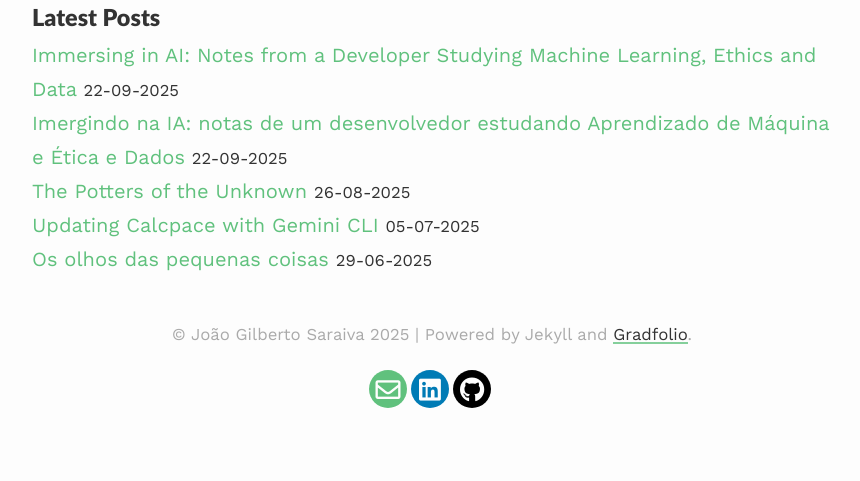
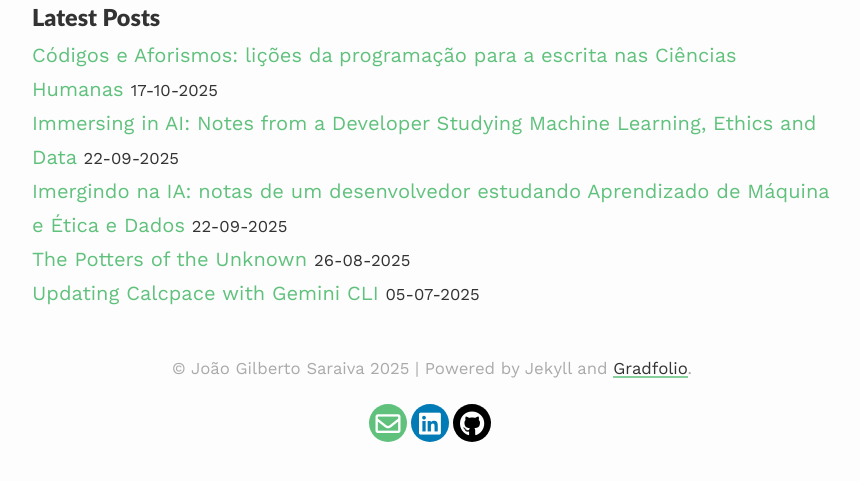
Before and after one commit to 0jonjo/0jonjo.github.io, a Jekyll site: the page built from index.md, in a window 1280 px wide, cut to the strip 342-980 px from the top of the page. Shown: the top 481 px of the strip, without its empty margins (208-1068 px from the left). Built offline with Jekyll 4.4.1, drawn with Linux system fonts in a browser that asks for light colours; nearby versions of some CDN libraries; some of the changed lines change nothing that is shown.

Commit message:
post Codigo e Aforismos

```diff
--- /dev/null
+++ b/_posts/2025-10-17-codigos-aforismos.md
@@ -0,0 +1,45 @@
+---
+layout: post
+title: "Códigos e Aforismos: lições da programação para a escrita nas Ciências Humanas"
+description: "Como a clareza e a simplicidade da programação podem transformar a escrita acadêmica nas Ciências Humanas"
+tags: history programming ensino python
+categories: misc
+youtubeId:
+image: https://arteref.com/wp-content/uploads/2017/03/capa-copy-2.jpg
+---
+
+Quem nunca se exasperou diante de um texto, livro ou tese escrito de forma truncada e incompreensível? Ou, o que é pior, se perdeu entre repetições, citações intermináveis e floreios literários que mais obscurece do que facilitam a compreensão efetiva do argumento?
+Como um professor e desenvolvedor apaixonado por literatura, considero isso um sério incômodo. Em um contexto onde a demanda por conhecimento explorando novos formatos — do YouTube ao Chatgpt, passando por podcasts e games — cresce exponencialmente, a clareza da escrita torna-se uma questão urgente para as ciências no geral e crucial para o ensino.
+
+Um dos aprendizados que o universo da programação oferece para as Ciências Humanas é a prioridade inegociável dada à clareza, concisão e simplicidade. Isso não implica uma linguagem opaca e desprovida de estilo, que imite a frieza de um gerador de texto automático, mas sim uma escrita que se subordina a padrões mínimos de inteligibilidade.
+Em um contexto em que cada vez mais nos dedicamos a construir ferramentas, bases de dados e narrativas interativas, esse princípio da clareza se torna o elo vital entre a tecnologia e a interpretação humana. Os códigos de programação produzidos em qualquer linguagem, precisam ser suficientemente claros para a compreensão da máquina e de humanos. Devem ser o mais concisos possível para garantir que resolvam problemas de forma eficiente. Uma boa prática de programação, ao se deparar com desafios complexos, é desmembrá-los em partes menores para facilitar tanto o entendimento quanto a manutenção do sistema.
+Uma das linguagens de programação mais populares, o Python, possui até mesmo uma série de aforismos sobre esse tema, cunhados por um de seus desenvolvedores, Tim Peters. “The Zen of Python” afirma que:
+
+> Bonito é melhor que feio. Explícito é melhor que implícito. Simples é melhor que complexo. Complexo é melhor que complicado.
+> ...
+> A legibilidade é fundamental.
+
+Ao ler esses aforismos, o amigo historiador Gustavo Mor lembrou das litografias de “Touros” (1945) de Pablo Picasso. Nesse estudo, o artista espanhol produziu a imagem de um touro e a decompôs gradativamente, traço a traço, até encontrar a essência mínima e mais poderosa da figura. Em uma perspectiva visual, Picasso decantou a complexidade até a simplicidade, sem jamais perder a beleza ou a originalidade.
+
+![image](https://arteref.com/wp-content/uploads/2017/03/capa-copy-2.jpg)
+>Imagem: "Touros de Pablo Picasso". Fonte: [Art Ref](https://arteref.com/arte/as-etapas-de-el-toro-de-picasso-do-academico-ao-abstrato/)
+
+O paradigma é análogo: o objetivo é manter a linguagem legível e com argumentos às claras, sem abandonar o estilo próprio. O simples é a meta. É evidente que há questões inerentemente complexas que não podem — e nem devem — ser simplificadas sob o risco de tornar uma explicação anacrônica, rasa ou mesmo falsa. No entanto, a complexidade inerente ao tema é sempre preferível à complicação desnecessária e retórica.
+Paradoxalmente, hoje, nos deparamos em toda parte com textos produzidos por modelos de Inteligência Artificial (IA) que não seguem essa lógica.  Muitos deles, mesmo claros, trazem embutidos um entusiasmo excessivo, uma superficialidade mercadológica ou, pior, informações incorretas (as chamadas "alucinações"). Além disso, frequentemente, falta-lhes o essencial que as Ciências Humanas buscam: a nuance, a profundidade contextual e a voz autoral que confere sentido à condição humana  — a decomposição do touro de Picasso — é o que nos diferencia.
+
+Esse paradigma ecoa perfeitamente os mandamentos da escrita listados por Robert Darnton — um historiador notório por sua experiência em produzir para os mais diversos formatos:
+
+> Não sucumbirás ao monografismo. Escreve monografias, se for o caso, mas escreve para o cidadão comum, de maneira que possam ser compreendidas.
+>
+> Não esquecerás tua missão. Trata-se de dar sentido à condição humana, explicando as experiências vividas pelos seres humanos – e não marcar pontos entre os colegas acadêmicos.
+
+Certamente Robert Darnton, Pablo Picasso e Tim Peters teriam muito o que conversar!
+
+De todo modo, a questão permanece: vale a pena usar as lições da programação para pensar em uma escrita Zen — clara e concisa — para as Ciências Humanas?
+
+Aposto que sim! A busca pela clareza é a busca pela eficácia na comunicação, e a clareza deve ser um pilar para as Ciências Humanas e especialmente o ensino.
+
+Para saber mais:
+- [Os dez mandamentos de Robert Darnton](https://www1.folha.uol.com.br/fsp/mais/fs2612199905.htm)
+- [O touro de Pablo Picasso](https://arteref.com/arte/as-etapas-de-el-toro-de-picasso-do-academico-ao-abstrato/)
+- [O Zen do Python](https://pt.wikipedia.org/wiki/Zen_de_Python)
```
Also changed, not shown: _posts/2025-08-26-potters.md (+1 -1 lines).
